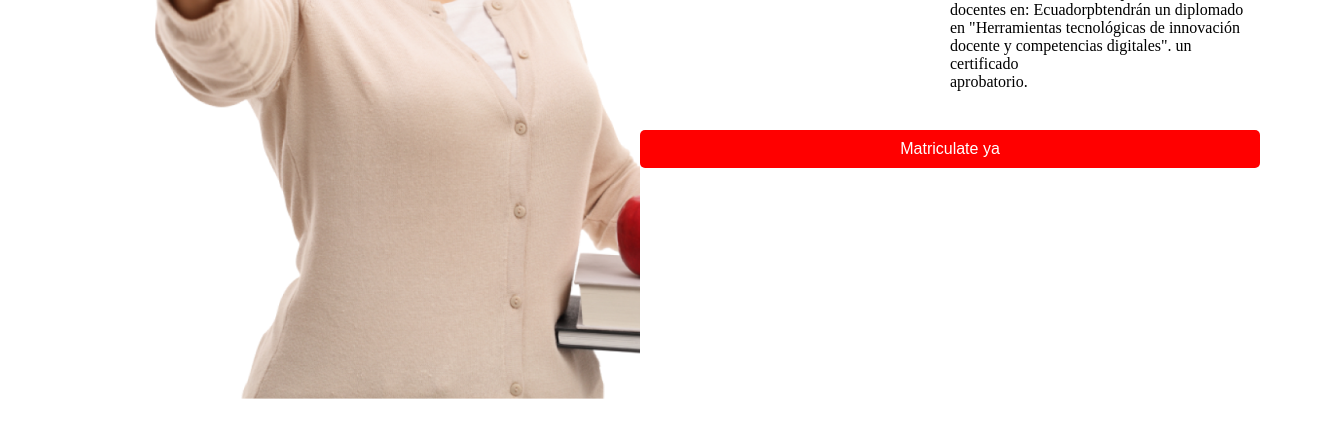
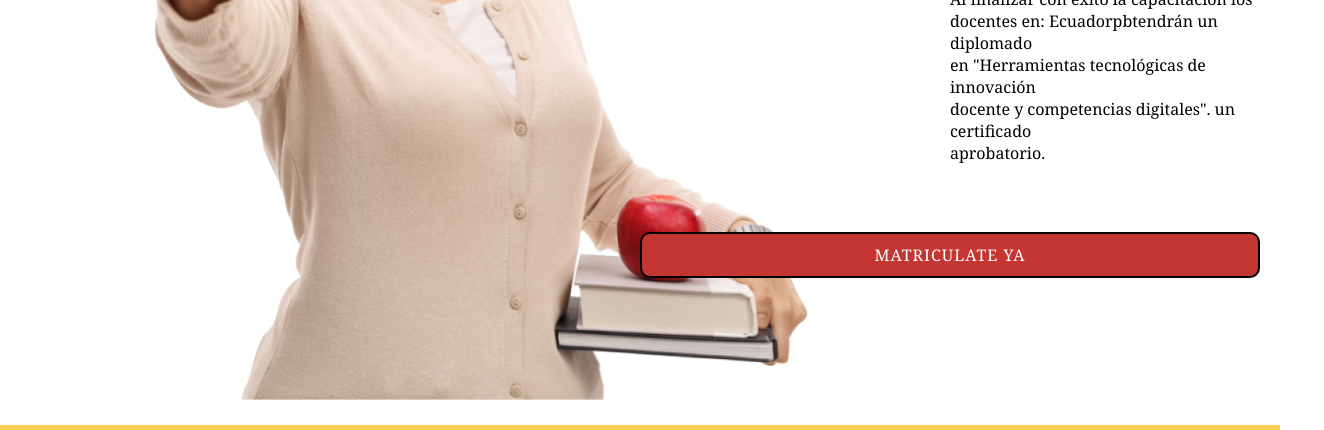
Before and after one commit to Binnarium/practicas-lab-2222-copy, a plain HTML site: page src/index.html in a window 1280 px wide. Shown: the part 640-1070 px from the top of the page, 1324 px wide, since content can reach past the window. Drawn offline with Linux system fonts and the light colour scheme.

Commit message:
avance_03_02

```diff
--- a/src/index.html
+++ b/src/index.html
@@ -50,9 +50,7 @@
                     docente y competencias digitales". un certificado <br>
                     aprobatorio.</p>
             </article>
-            <article class="acciones">
-                <button class="boton">Matriculate ya</button>
-            </article>
+            <div class="button_matriculate mat_but">MATRICULATE YA</div>
         </div>
 
     </section>
@@ -230,7 +228,8 @@
                         trabajo.</li>
                 </ul>
             </article>
-        </div>
+            </div>
+            <img class="foto_kawai" src="./Imagenes_practica/KawaiFoto.jpg" alt="chica_kawai">
     </section>
 
     <section id="section_7_ofrecimiento">
--- a/src/main.css
+++ b/src/main.css
@@ -1,5 +1,5 @@
 body {
-    font-family: 'Times New Roman', Times, serif;
+    font-family:Cambria, Cochin, Georgia, Times, 'Times New Roman', serif;
     max-width: 100%;
     border: none;
     margin: 0;
@@ -14,11 +14,13 @@ body {
     flex-wrap: nowrap;
     padding: 10px;
     margin: 10px;
+    width:auto;
+    height:auto;
 }
 
 .imagenes_cabecera {
     width: 50%;
-overflow: hidden;
+    overflow: visible;
 
 }
 
@@ -27,7 +29,7 @@ overflow: hidden;
     width: 50%;
     display: grid;
     grid-template-columns: repeat( 2 , 50%);
-grid-template-rows: repeat( 5 , 250px);
+    grid-template-rows: repeat( 4 , 250px);
     grid-template-areas:
         "header header"
         "left_up rigth_up"
@@ -58,21 +60,33 @@ grid-area: rigth_down;
 
 }
 
-.acciones {
-    grid-area: button_foot;
-
-}
-.boton {
+.button_matriculate {
     padding: 10px 20px;
     font-size: 16px;
+    width: auto;
+    text-align: center;
+    background-color: #C43632 ;
     color: white;
-    background-color: red;
-    border: none;
-    border-radius: 5px;
     cursor: pointer;
-    width: 100%;
+    border: 2px solid black;
+    border-radius: 10px;
+    display: inline-block;
+    letter-spacing: 1px;
+    box-shadow: inset 0 0 0 0 #b64f4b;
+    -webkit-transition: ease-out 0.4s;
+    -moz-transition: ease-out 0.4s;
+    transition: ease-out 0.4s;
+    grid-area: button_foot;
+    justify-self: stretch;
+    align-self: center;
+}
 
+.mat_but:hover {
+    box-shadow: inset 0 0 0 50px white;
+    color: #C43632;
 }
+
+
 /* PARTE 2 y 3*/
 
 #section_2_viaje{
@@ -186,7 +200,7 @@ grid-area: rigth_down;
 .boton_4 {
     padding: 10px 20px;
     font-size: 16px;
-    width: 100%;
+    width:-webkit-fill-available;
     text-align: center;
     background-color: #F9CC54;
     color: white;
@@ -318,8 +332,19 @@ grid-area: rigth_down;
 }
 
 
+/*Parte 6*/
 
-/*Parte 6*/
+#section_6_sabiduria {
+    display: flex;
+    flex-direction: row;
+    flex-wrap: nowrap;
+}
+
+.foto_kawai {
+
+}
+
+
 
 /*Parte 7*/
 
```
Also changed, not shown: src/Imagenes_practica/KawaiFoto.jpg (added). Lines whose indentation alone changed are shown as unchanged.
